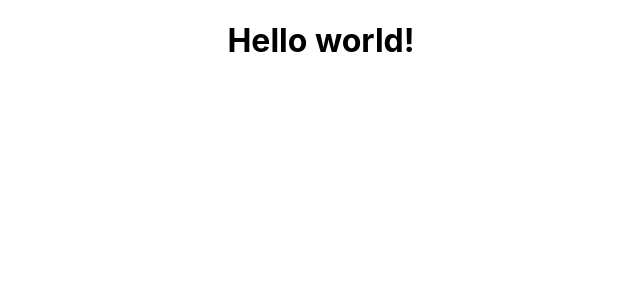
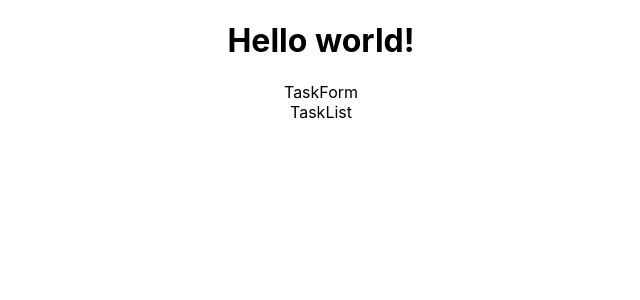
Before and after one commit to stacklast/react-rtk-crud, a React (Create React App) app: page / in a window 1280 px wide. Shown: the top 300 px of the page, without its empty margins (319-959 px from the left). Built offline with nearby package versions, Linux system fonts and the light colour scheme.

Commit message:
add: components

```diff
--- a/src/App.js
+++ b/src/App.js
@@ -1,5 +1,7 @@
 import './App.css';
 import { useSelector } from 'react-redux';
+import TaskForm from './app/components/TaskForm';
+import TaskList from './app/components/TaskList';
 
 function App() {
   const taskState = useSelector(state => state.tasks);
@@ -7,6 +9,8 @@
   return (
     <div className="App">
       <h1>Hello world!</h1>
+      <TaskForm />
+      <TaskList />
     </div>
   );
 }
--- /dev/null
+++ b/src/app/components/TaskForm.js
@@ -0,0 +1,9 @@
+import React from 'react'
+
+const TaskForm = () => {
+  return (
+    <div>TaskForm</div>
+  )
+}
+
+export default TaskForm
--- /dev/null
+++ b/src/app/components/TaskList.js
@@ -0,0 +1,9 @@
+import React from 'react'
+
+const TaskList = () => {
+  return (
+    <div>TaskList</div>
+  )
+}
+
+export default TaskList
```
